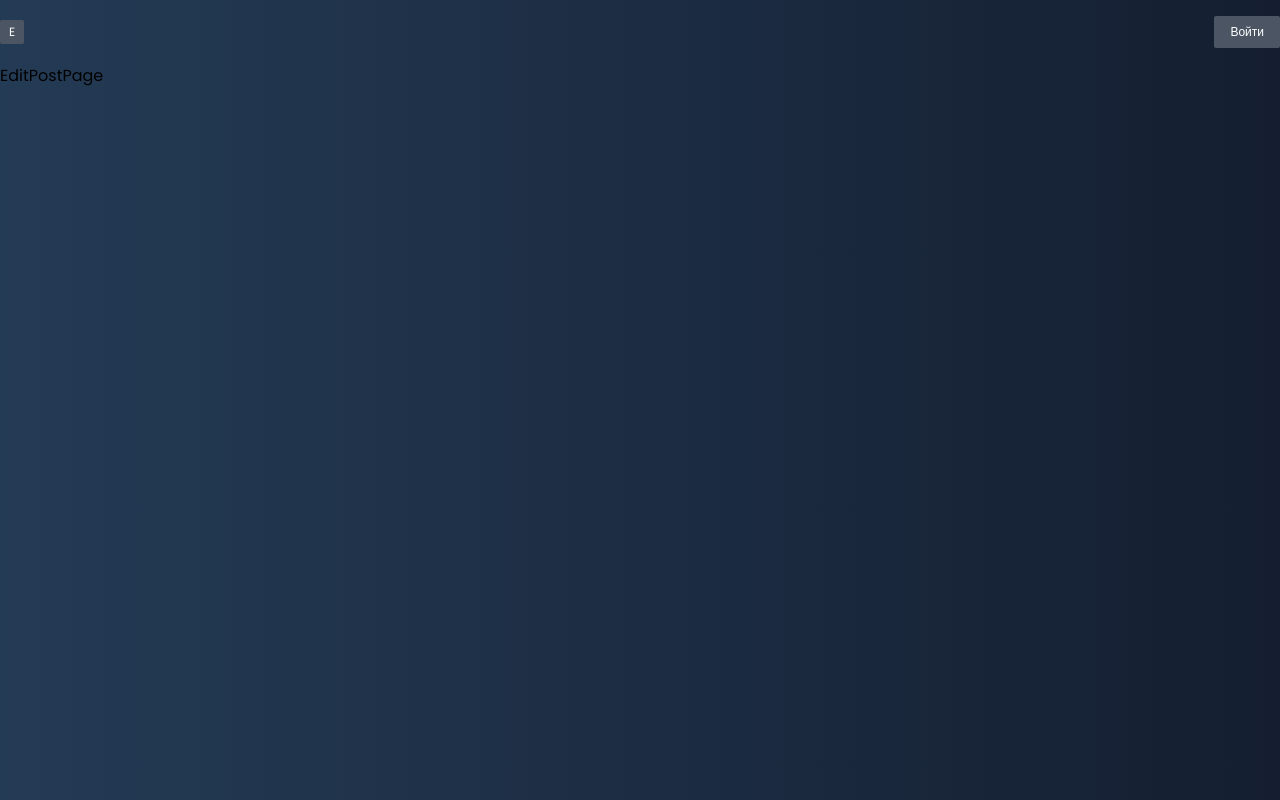
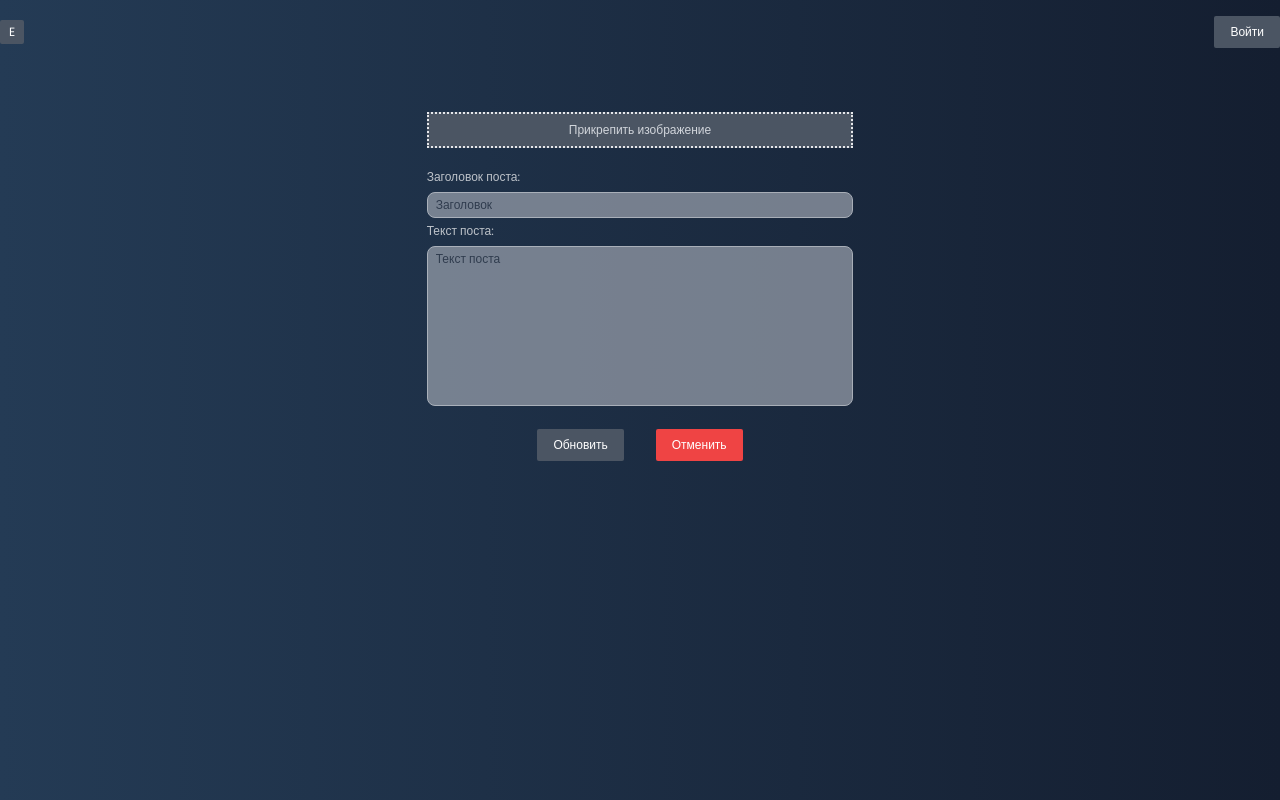
Before and after one commit to Aleksei-89ST/client-mern, a React (Create React App) app: page /1/edit in a window 1280 px wide. Built offline with nearby package versions, Linux system fonts and the light colour scheme; no server answers.

Commit message:
update post

```diff
--- a/src/pages/EditPostPage.jsx
+++ b/src/pages/EditPostPage.jsx
@@ -1,8 +1,102 @@
-import React from 'react'
+import React, { useCallback, useEffect, useState } from "react";
+import { useDispatch } from "react-redux";
+import { useNavigate, useParams } from "react-router-dom";
+import { updatePost } from "../redux/features/post/postSlice";
+import axios from "../utils/axios";
 
- const EditPostPage = () => {
+const EditPostPage = () => {
+  const [title, setTitle] = useState("");
+  const [text, setText] = useState("");
+  const [oldImage, setOldImage] = useState("");
+  const [newImage, setNewImage] = useState("");
+  const dispatch = useDispatch();
+  const navigate = useNavigate();
+  const params = useParams();
+
+  const fetchPost = useCallback(async () => {
+    const { data } = await axios.get(`/posts/${params.id}`);
+    setTitle(data.title);
+    setText(data.text);
+    setOldImage(data.imageUrl);
+  }, [params.id]);
+
+  const submitHandler = () => {
+    try {
+      const updatedPost = new FormData()
+      updatedPost.append("title", title)
+      updatedPost.append("text", text)
+      updatedPost.append("id", params.id)
+      updatedPost.append("image", newImage)
+      dispatch(updatePost(updatedPost))
+      navigate("/posts")
+    } catch (error) {
+      console.log(error);
+    }
+  }
+  const clearForm = () => {
+    setTitle("")
+    setText("")
+  }
+
+  useEffect(() => {
+    fetchPost();
+  }, [fetchPost]);
+
   return (
-    <div>EditPostPage</div>
-  )
-}
-export default EditPostPage
+    <form className="w-1/3 mx-auto py-10" onSubmit={(e) => e.preventDefault()}>
+      <label className="text-gray-300 py-2 bg-gray-600 text-xs mt-2 flex items-center justify-center border-2 border-dotted cursor-pointer">
+        Прикрепить изображение
+        <input
+          type="file"
+          className="hidden"
+          onChange={(e) => {
+            setNewImage(e.target.files[0]);
+            setOldImage("");
+          }}
+        />
+      </label>
+      <div className="flex object-cover py-2">
+        {oldImage && (
+          <img src={`http://3002/${oldImage}`} alt={oldImage.name} />
+        )}
+        {newImage && (
+          <img src={URL.createObjectURL(newImage)} alt={newImage.name} />
+        )}
+      </div>
+      <label className="text-xs text-white opacity-70 ">
+        Заголовок поста:
+        <input
+          value={title}
+          onChange={(e) => setTitle(e.target.value)}
+          type="text"
+          className="mt-1 text-black w-full rounded-lg bg-gray-400 border py-1 px-2 text-xs outline-none placeholder:text-gray-700"
+          placeholder="Заголовок"
+        />
+      </label>
+      <label className="text-xs text-white opacity-70 ">
+        Текст поста:
+        <textarea
+          value={text}
+          onChange={(e) => setText(e.target.value)}
+          className="mt-1 text-black w-full rounded-lg bg-gray-400 border py-1 px-2 text-xs outline-none h-40 resize-none placeholder:text-gray-700"
+          placeholder="Текст поста"
+        />
+      </label>
+      <div className="flex gap-8 items-center justify-center mt-4">
+        <button
+          className="flex justify-center items-center bg-gray-600 text-xs text-white rounded-sm py-2 px-4"
+          onClick={submitHandler}
+        >
+          Обновить
+        </button>
+        <button
+          onClick={clearForm}
+          className="flex justify-center items-center bg-red-500 text-xs text-white rounded-sm py-2 px-4"
+        >
+          Отменить
+        </button>
+      </div>
+    </form>
+  );
+};
+export default EditPostPage;
--- a/src/pages/PostPage.jsx
+++ b/src/pages/PostPage.jsx
@@ -39,7 +39,7 @@
 
   useEffect(() => {
     fetchPost();
-  }, []);
+  }, [fetchPost]);
 
   if (!post) {
     return (
@@ -92,7 +92,7 @@
             {user?._id === post.author && (
               <div className="flex gap-3 mt-4">
                 <button className="flex items-center justify-center gap-2 text-white opacity-50">
-                  <AiTwotoneEdit />
+                 <Link to={`/${params.id}/edit`}> <AiTwotoneEdit /></Link>
                 </button>
                 <button
                   onClick={removePostHandler}
--- a/src/redux/features/post/postSlice.js
+++ b/src/redux/features/post/postSlice.js
@@ -31,6 +31,15 @@
 export const removePost = createAsyncThunk("/post/removePost", async (id) => {
   try {
     const { data } = await axios.delete(`/posts/${id}`, id);
+    return data;
+  } catch (error) {
+    console.log(error);
+  }
+});
+
+export const updatePost = createAsyncThunk("/post/updatePost", async (updatedPost) => {
+  try {
+    const { data } = await axios.put(`/posts/${updatePost.id}`, updatedPost);
     return data;
   } catch (error) {
     console.log(error);
@@ -78,6 +87,18 @@
     [removePost.rejected]: (state) => {
       state.loading = false;
     },
+      // обновление поста
+      [updatePost.pending]: (state) => {
+        state.loading = true;
+      },
+      [updatePost.fulfilled]: (state, action) => {
+        state.loading = false;
+        const index = state.posts.findIndex((post) => post._id === action.payload_id);
+        state.posts[index] = action.payload
+      },
+      [updatePost.rejected]: (state) => {
+        state.loading = false;
+      },
   },
 });
 
```
